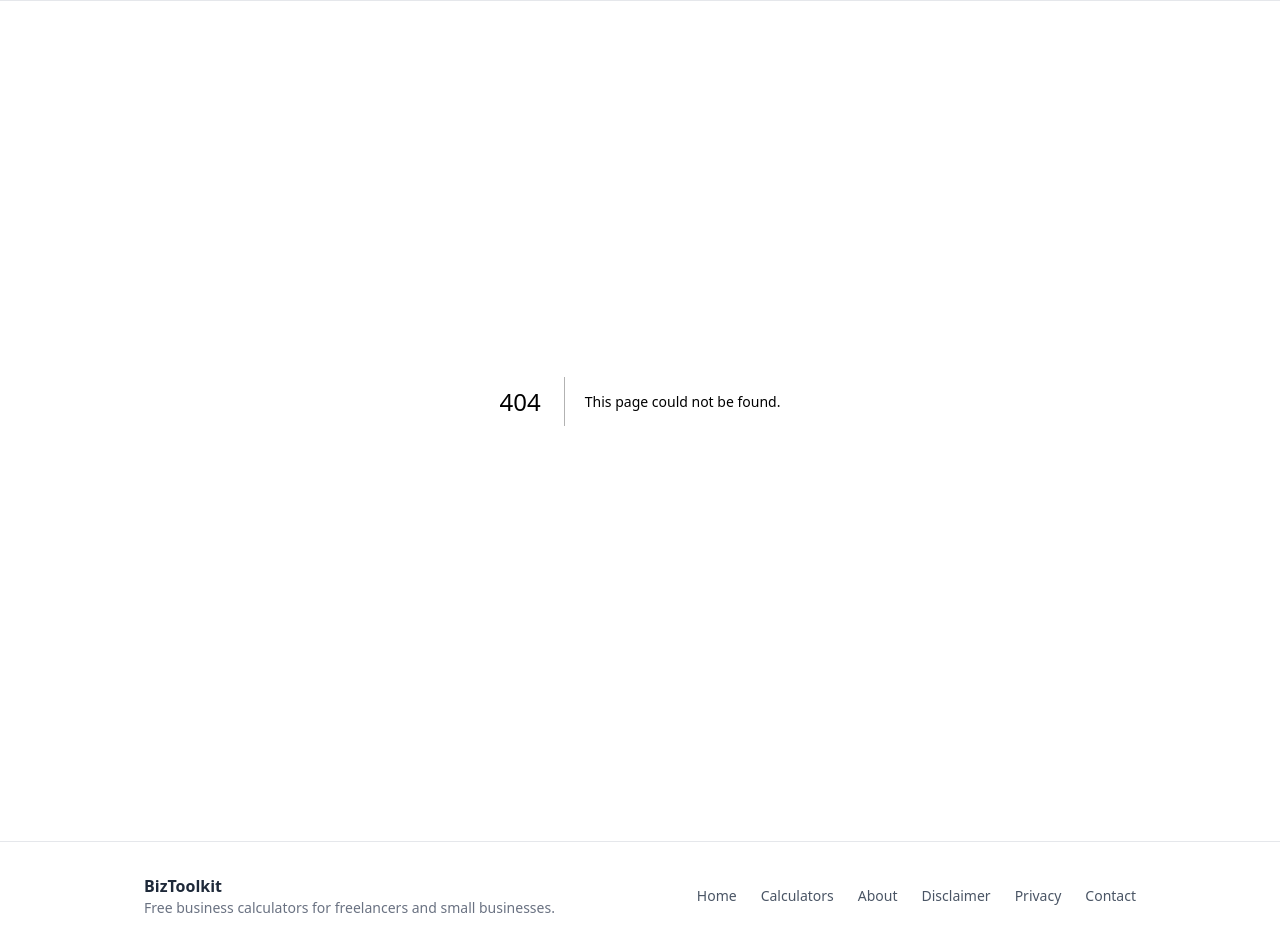
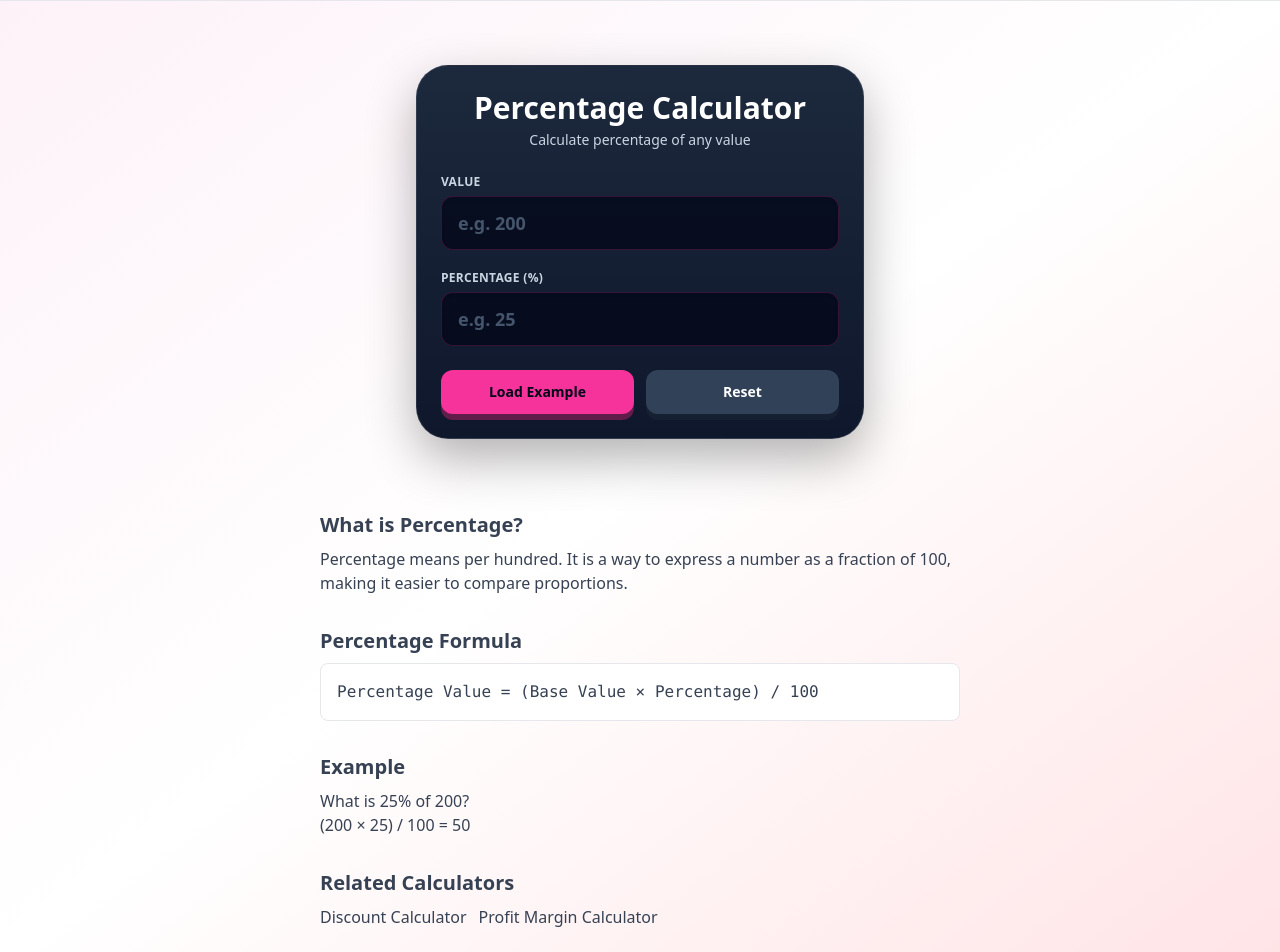
Before and after one commit to wakilmustaqeem/biztoolkit, a Next.js app: page /percentage-calculator in a window 1280 px wide. Before the commit this address had no page. Shown: the part 80-1032 px from the top of the page. Built offline with nearby package versions, Linux system fonts and the light colour scheme.

Commit message:
add percentage calculator

```diff
--- /dev/null
+++ b/app/percentage-calculator/page.tsx
@@ -0,0 +1,113 @@
+import type { Metadata } from "next";
+import Link from "next/link";
+import PercentageCalculator from "./percentage-calculator";
+
+export const metadata: Metadata = {
+  title: "Percentage Calculator – Calculate Percentage Online",
+  description:
+    "Free percentage calculator to find what a specific percentage of a number is. Simple, fast, and mobile-friendly.",
+  alternates: {
+    canonical: "/percentage-calculator",
+  },
+  openGraph: {
+    title: "Percentage Calculator – Calculate Percentage Online",
+    description:
+      "Calculate percentage of any value instantly with our free percentage calculator.",
+    url: "https://biztoolkit-ashy.vercel.app/percentage-calculator",
+    type: "website",
+  },
+};
+
+const webAppJsonLd = {
+  "@context": "https://schema.org",
+  "@type": "WebApplication",
+  name: "Percentage Calculator",
+  url: "https://biztoolkit-ashy.vercel.app/percentage-calculator",
+  applicationCategory: "EducationalApplication",
+  operatingSystem: "Web",
+  description:
+    "Calculate what a specific percentage of a number is with this free online percentage calculator.",
+  offers: {
+    "@type": "Offer",
+    price: "0",
+    priceCurrency: "USD",
+  },
+};
+
+const faqJsonLd = {
+  "@context": "https://schema.org",
+  "@type": "FAQPage",
+  mainEntity: [
+    {
+      "@type": "Question",
+      name: "How do you calculate percentage?",
+      acceptedAnswer: {
+        "@type": "Answer",
+        text: "Percentage = (Value × Percentage) / 100. For example, 25% of 200 is (200 × 25) / 100 = 50.",
+      },
+    },
+    {
+      "@type": "Question",
+      name: "What is percentage?",
+      acceptedAnswer: {
+        "@type": "Answer",
+        text: "Percentage means per hundred. It represents a fraction of 100.",
+      },
+    },
+  ],
+};
+
+export default function PercentageCalculatorPage() {
+  return (
+    <main className="min-h-screen bg-gradient-to-br from-pink-50 via-white to-rose-100 py-8">
+      <script
+        type="application/ld+json"
+        dangerouslySetInnerHTML={{ __html: JSON.stringify(webAppJsonLd) }}
+      />
+      <script
+        type="application/ld+json"
+        dangerouslySetInnerHTML={{ __html: JSON.stringify(faqJsonLd) }}
+      />
+
+      <PercentageCalculator />
+
+      <div className="max-w-2xl mx-auto px-4 mt-10 space-y-8 text-gray-700">
+        <section>
+          <h2 className="text-xl font-semibold mb-2">What is Percentage?</h2>
+          <p>
+            Percentage means per hundred. It is a way to express a number as a
+            fraction of 100, making it easier to compare proportions.
+          </p>
+        </section>
+
+        <section>
+          <h2 className="text-xl font-semibold mb-2">Percentage Formula</h2>
+          <div className="bg-white border border-gray-200 rounded-lg p-4 my-2 font-mono">
+            Percentage Value = (Base Value × Percentage) / 100
+          </div>
+        </section>
+
+        <section>
+          <h2 className="text-xl font-semibold mb-2">Example</h2>
+          <p>
+            What is 25% of 200?
+            <br />
+            (200 × 25) / 100 = 50
+          </p>
+        </section>
+
+        <section>
+          <h2 className="text-xl font-semibold mb-2">Related Calculators</h2>
+          <div className="flex flex-wrap gap-3">
+            <Link href="/discount-calculator" className="text-blue-600 hover:underline">
+              Discount Calculator
+            </Link>
+            <Link href="/profit-margin-calculator" className="text-blue-600 hover:underline">
+              Profit Margin Calculator
+            </Link>
+          </div>
+        </section>
+      </div>
+    </main>
+  );
+}
```
